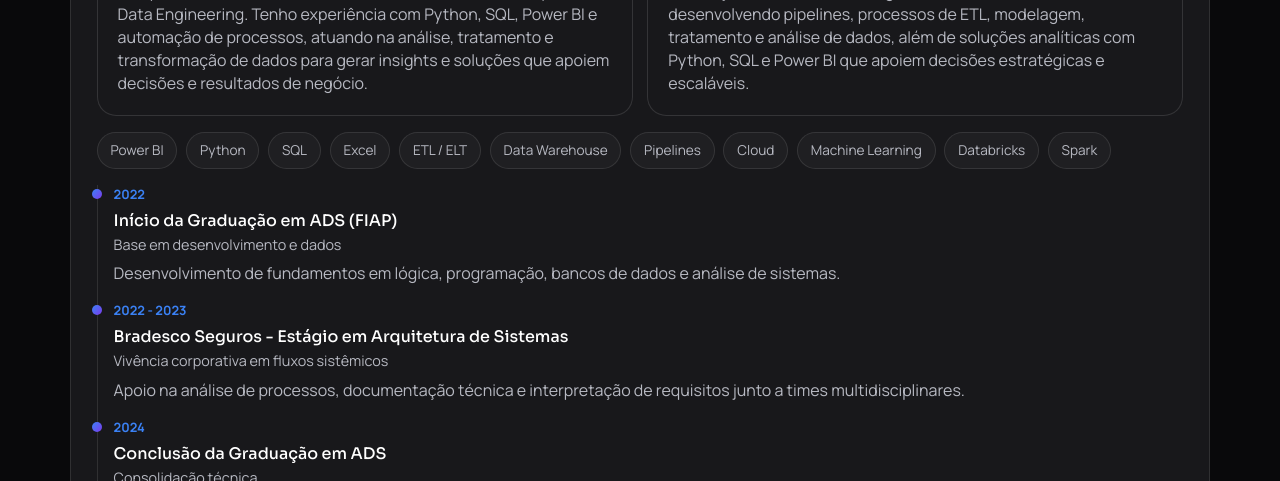
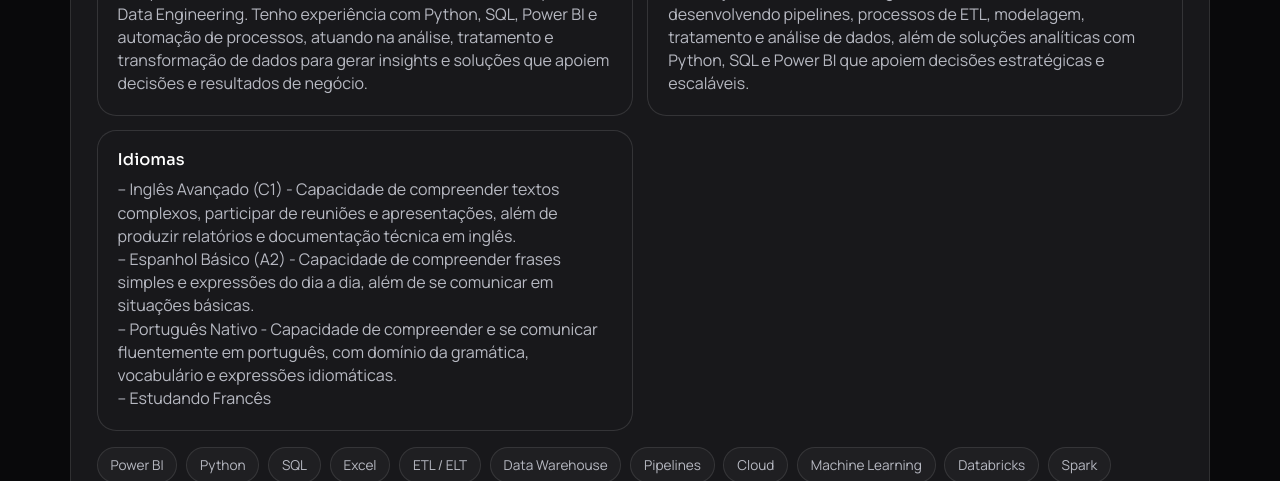
Before and after one commit to KauanAltino/meu-portifolio, a React (Vite) app: page / in a window 1280 px wide. Shown: the part 1020-1501 px from the top of the page. Built offline with nearby package versions, Linux system fonts and the light colour scheme.

Commit message:
acrescentando a parte de idiomas

```diff
--- a/src/components/AboutSection.tsx
+++ b/src/components/AboutSection.tsx
@@ -41,6 +41,24 @@ export default function AboutSection() {
             tratamento e análise de dados, além de soluções analíticas com Python, SQL e Power BI que apoiem decisões estratégicas e escaláveis.
           </p>
         </GlassCard>
+        <div>
+          <GlassCard>
+            <h3>Idiomas</h3>
+            <p>
+              -- Inglês Avançado (C1) - Capacidade de compreender textos complexos, participar de reuniões e apresentações,
+              além de produzir relatórios e documentação técnica em inglês.
+            </p>
+            <p>
+              -- Espanhol Básico (A2) - Capacidade de compreender frases simples e expressões do dia a dia, além de se comunicar em situações básicas.
+            </p>
+            <p>
+              -- Português Nativo - Capacidade de compreender e se comunicar fluentemente em português, com domínio da gramática, vocabulário e expressões idiomáticas.
+            </p>
+            <p>
+              -- Estudando Francês
+            </p>
+          </GlassCard>
+        </div>
       </div>
 
       <div className="about-skills-strip" aria-label="Competências principais">
```
